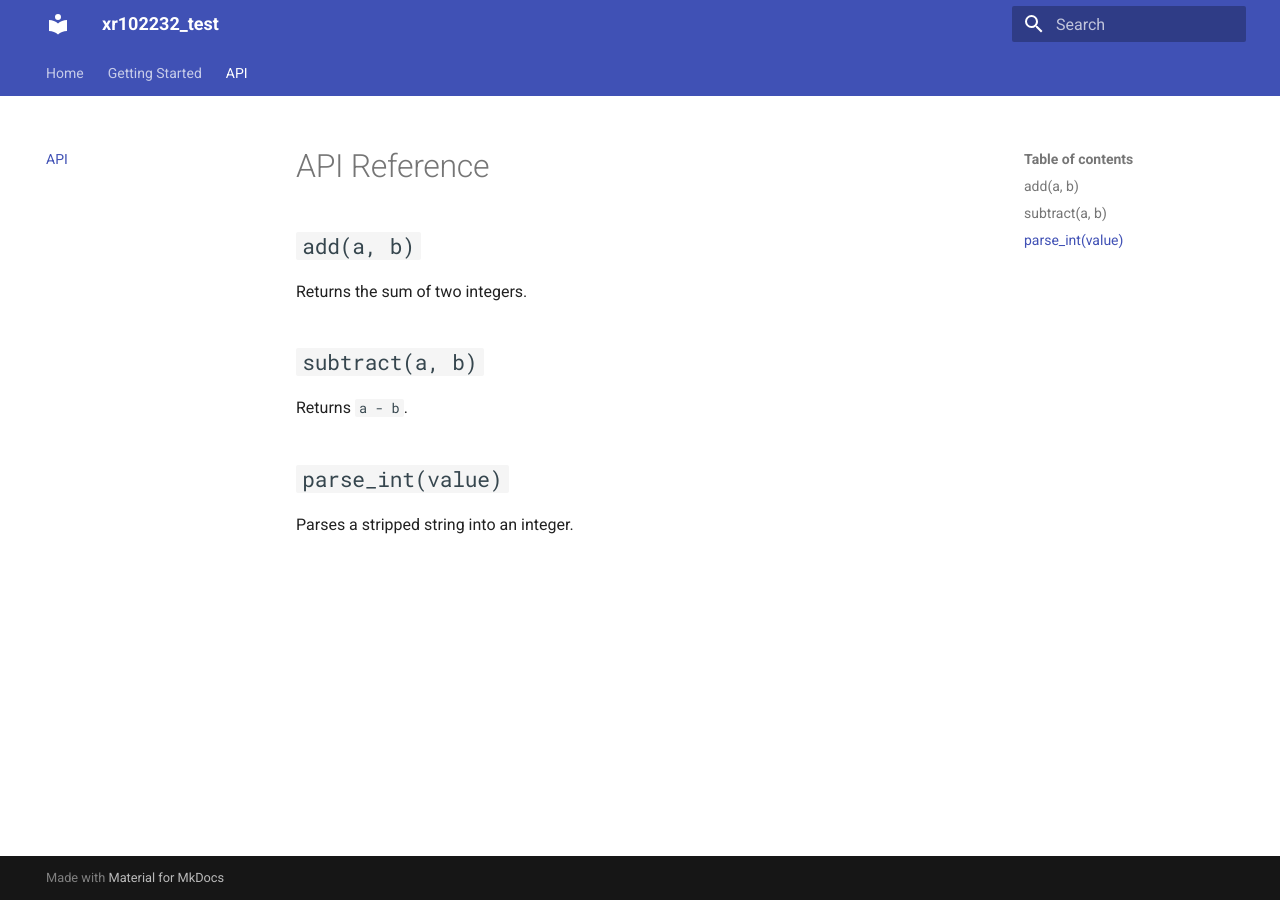
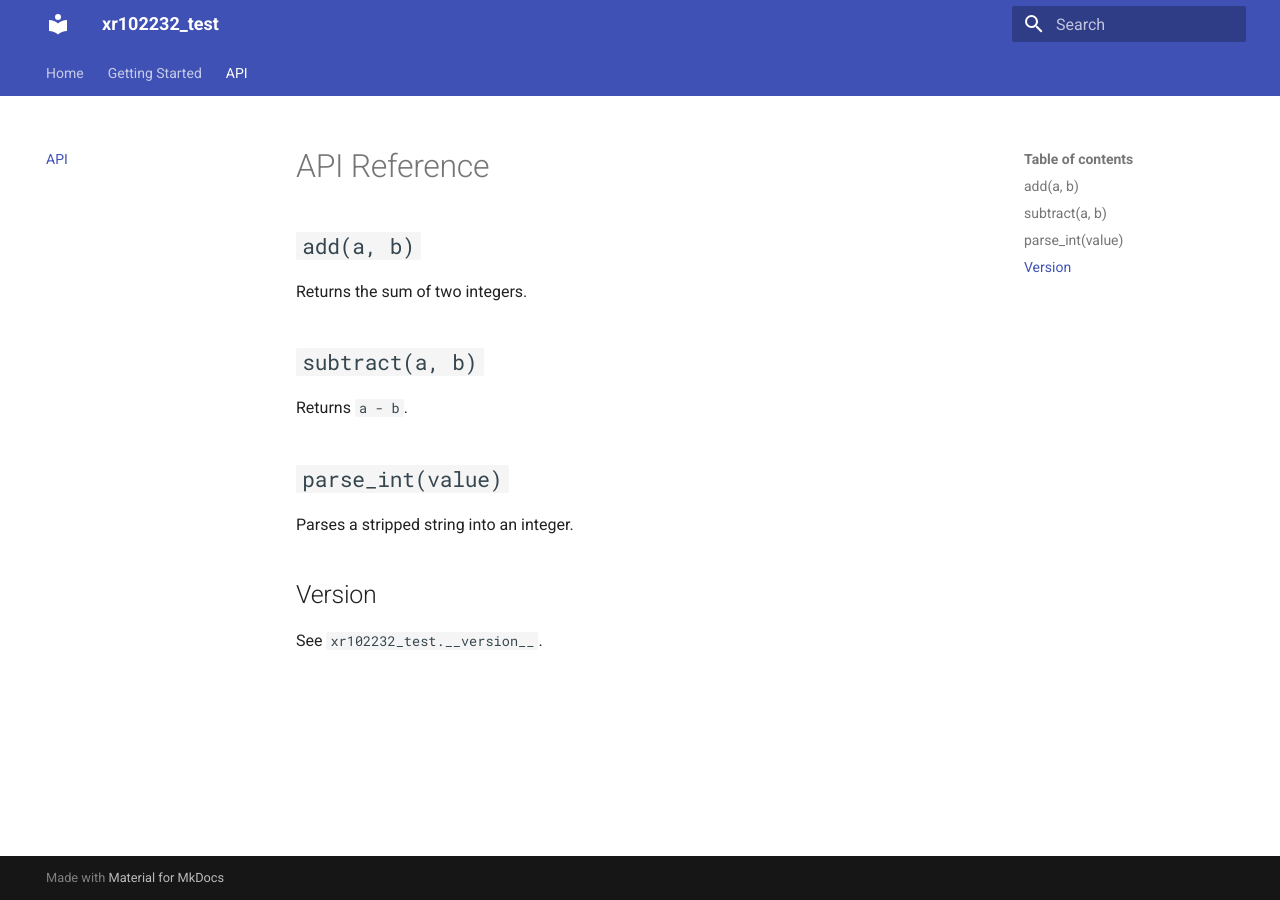
Before and after one commit to anand2532/xr102232_test, an MkDocs documentation site: the page built from docs/api.md, in a window 1280 px wide. Built offline with MkDocs 1.6.1 and Material for MkDocs 9.7.7, drawn with Linux system fonts in a browser that asks for light colours.

Commit message:
docs: document version in API page

```diff
--- a/docs/api.md
+++ b/docs/api.md
@@ -8,3 +8,6 @@ Returns `a - b`.
 
 ## `parse_int(value)`
 Parses a stripped string into an integer.
+
+## Version
+See `xr102232_test.__version__`.
```
